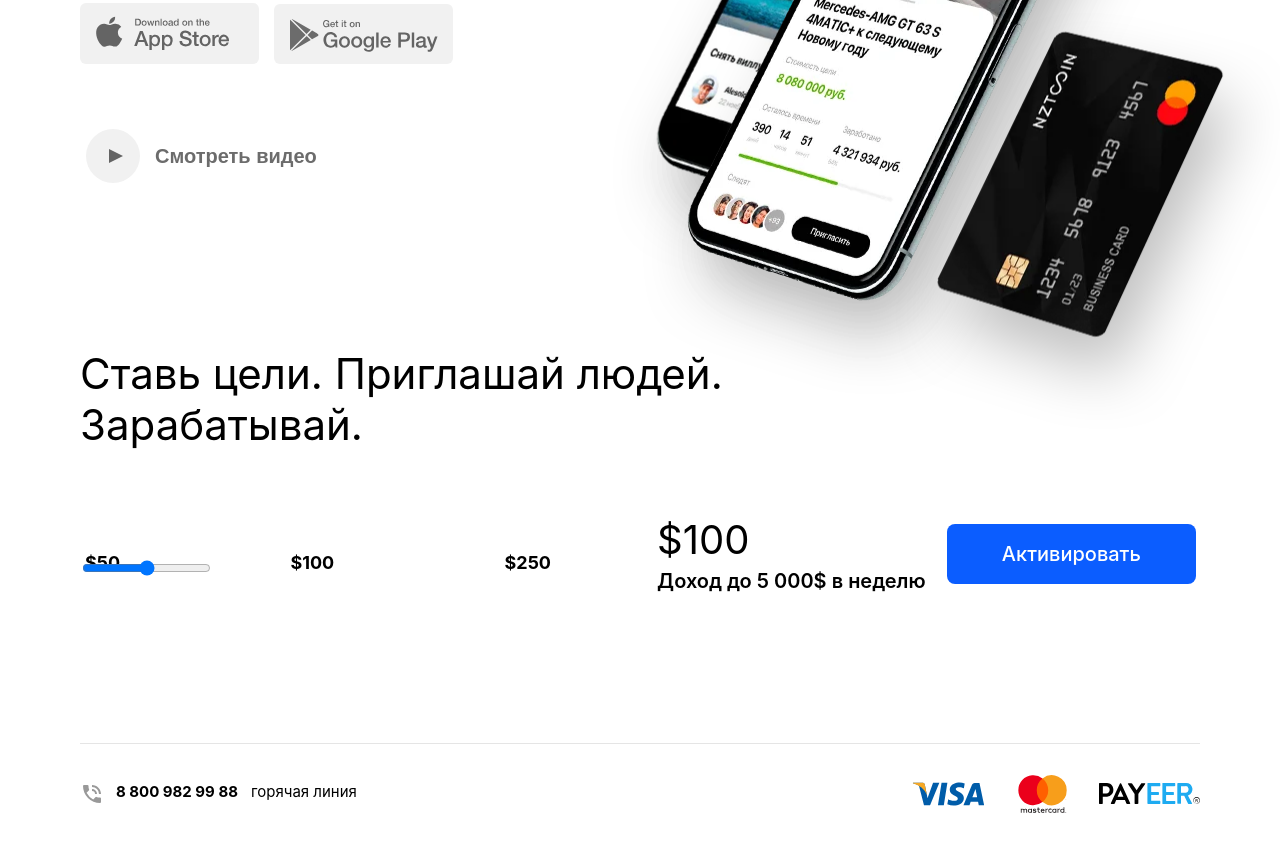
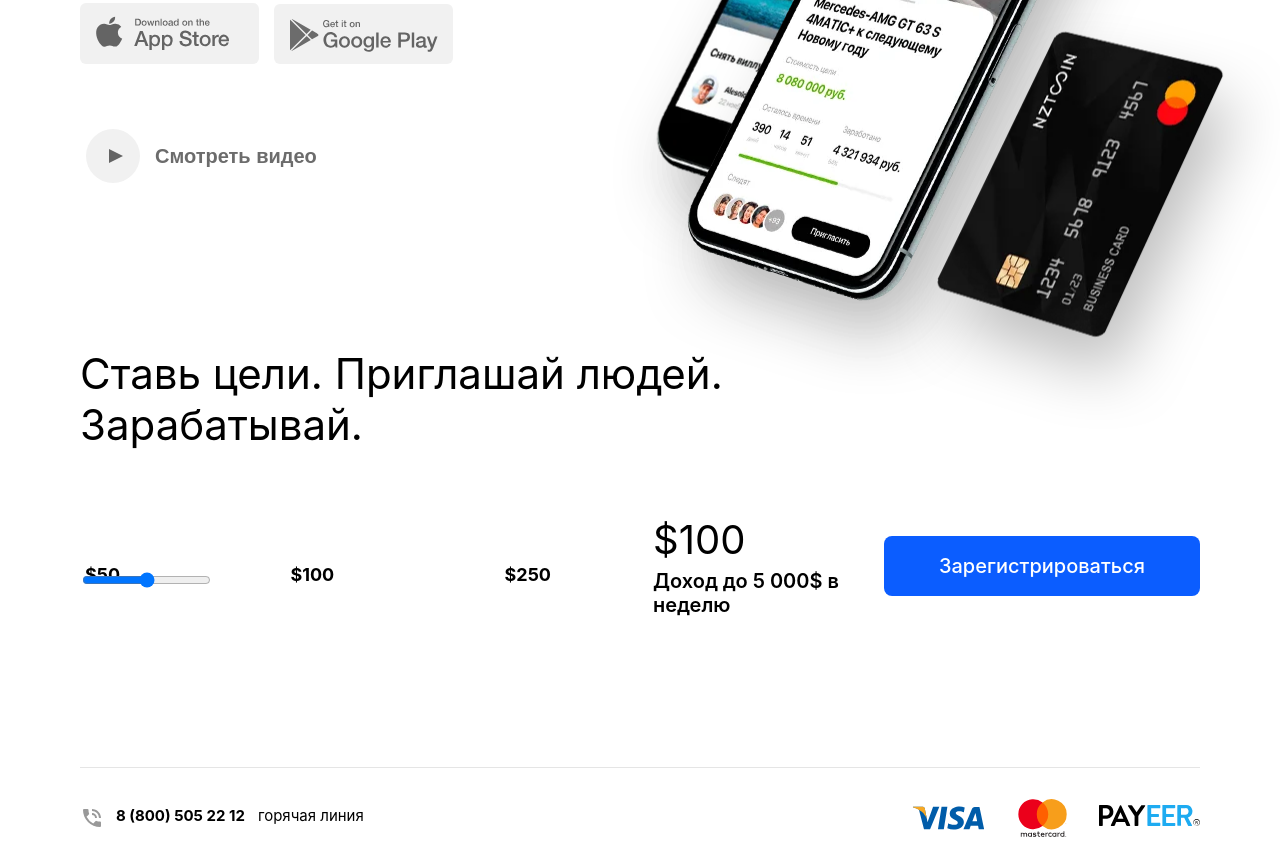
Before and after one commit to anton-lunev/nzt-landing, a website built with webpack: page index.html in a window 1280 px wide. Shown: the part 457-1325 px from the top of the page. Before the commit the page ends 1301 px from the top, so only its background shows below. Built offline with nearby package versions, Linux system fonts and the light colour scheme; what rangeslider-js would draw is missing.

```diff
--- a/index.html
+++ b/index.html
@@ -88,20 +88,22 @@
         <span class="slider-text__details" id="money-result">Доход до 5 000$ в неделю</span>
       </label>
       <a href="https://office.nztcoin.com/register" class="button button-activate">
-        Активировать
+        Зарегистрироваться
       </a>
     </div>
   </div>
   <footer class="footer">
     <div class="footer__block phone-block">
       <img src="images/new/phone.svg" alt="phone number" class="phone-block__icon">
-      <span class="phone-block__number">8 800 982 99 88</span>
+      <span class="phone-block__number">8 (800) 505 22 12</span>
       <span class="phone-block__title">горячая линия</span>
     </div>
     <div class="footer__block payment-options">
-      <img src="images/new/visa.svg" alt="visa" width="75px" height="30px">
-      <img src="images/new/mastercard.svg" alt="mastercard" width="61px" height="50px">
-      <img src="images/new/payeer.svg" alt="payeer" width="101px" height="21px">
+      <img class="payment" src="images/new/visa.svg" alt="visa" width="75px" height="30px">
+      <img class="payment" src="images/new/mastercard.svg" alt="mastercard" width="61px" height="50px">
+      <a class="payment" href="https://payeer.com/?partner=12021229" target="_blank">
+        <img src="images/new/payeer.svg" alt="payeer" width="101px" height="21px">
+      </a>
     </div>
   </footer>
 </div>
--- a/styles/main.less
+++ b/styles/main.less
@@ -389,11 +389,13 @@
     opacity: .4;
     margin-right: 12px;
   }
+
   &__number {
     font-weight: bold;
     margin-right: 13px;
     white-space: nowrap;
   }
+
   &__title {
     white-space: nowrap;
   }
@@ -403,7 +405,8 @@
   display: flex;
   align-items: center;
   flex: 0;
-  img + img {
-    margin-left: 26px;
-  }
 }
+
+.payment + .payment {
+  margin-left: 26px;
+}
```
